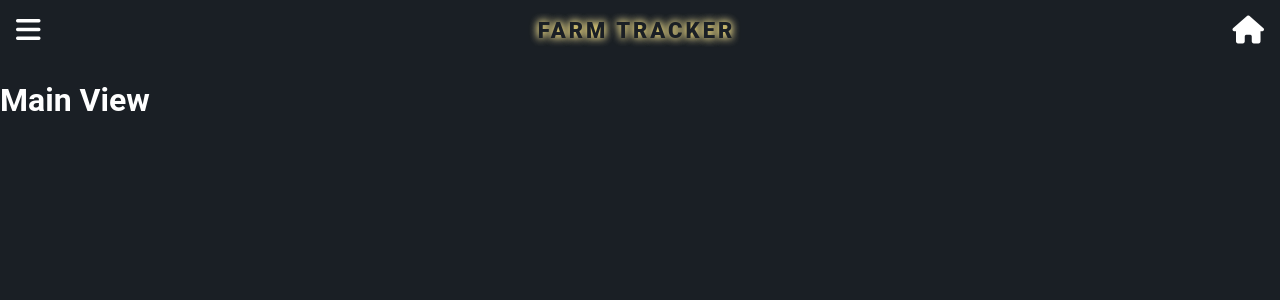
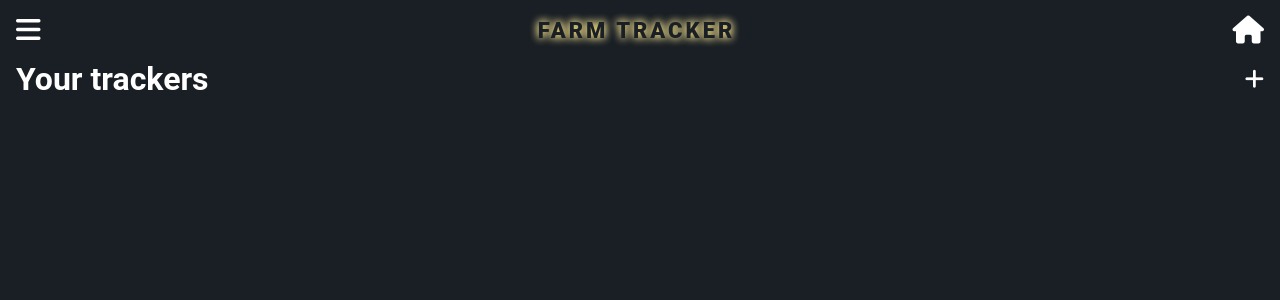
Before and after one commit to 7sbx7/UltimateTracker, a Vue app: page / in a window 1280 px wide. Shown: the top 300 px of the page. Built offline with nearby package versions, Linux system fonts and the light colour scheme.

Commit message:
feat: update folders structure, draft activity form

```diff
--- /dev/null
+++ b/public/css/global.css
@@ -0,0 +1,17 @@
+* {
+  -webkit-box-sizing: border-box;
+          box-sizing: border-box;
+  margin: 0;
+  padding: 0;
+  color: #ffffff;
+  font-family: "Roboto", sans-serif;
+}
+
+body {
+  width: 100%;
+  min-height: 100vh;
+  padding: 0 16px;
+  background-color: #1a1f25;
+  -webkit-box-sizing: border-box;
+          box-sizing: border-box;
+}/*# sourceMappingURL=global.css.map */
--- /dev/null
+++ b/public/css/global.min.css
@@ -0,0 +1 @@
+*{-webkit-box-sizing:border-box;box-sizing:border-box;margin:0;padding:0;color:#fff;font-family:"Roboto",sans-serif}body{width:100%;min-height:100vh;padding:0 16px;background-color:#1a1f25;-webkit-box-sizing:border-box;box-sizing:border-box}/*# sourceMappingURL=global.min.css.map */
--- a/src/App.vue
+++ b/src/App.vue
@@ -3,5 +3,5 @@
   <RouterView />
 </template>
 <script setup lang="ts">
-import FnHeader from './components/FnHeader.vue'
+import FnHeader from './components/organisms/FnHeader.vue'
 </script>
--- a/src/assets/scss/global.scss
+++ b/src/assets/scss/global.scss
@@ -1,21 +1,18 @@
 @import './functions';
 @import './variables';
+
+* {
+  box-sizing: border-box;
+  margin: 0;
+  padding: 0;
+  color: color($white, base);
+  font-family: 'Roboto', sans-serif;
+}
 
 body {
   width: 100%;
   min-height: 100vh;
-  margin: 0;
+  padding: 0 $pad * 2;
   background-color: color($gray, base);
+  box-sizing: border-box;
 }
-
-h1,
-h2,
-h3,
-h4,
-h5,
-h6,
-p,
-span {
-  color: color($white, base);
-  font-family: 'Roboto', sans-serif;
-}
--- a/src/components/FnHeader.vue
+++ b/src/components/organisms/FnHeader.vue
@@ -12,9 +12,9 @@
 
 <script setup lang="ts">
 import { ref } from 'vue'
-import { APP_NAME } from '../../utils/constants'
+import { APP_NAME } from '../../../utils/constants'
 
-// const menuOpened = ref<boolean>(false)
+const menuOpened = ref<boolean>(false)
 </script>
 
 <style lang="scss">
@@ -37,8 +37,16 @@ import { APP_NAME } from '../../utils/constants'
   &__icon {
     color: color($white, base);
     font-size: map-get($font-sizes, xxl);
-    padding: $pad * 2;
+    padding: $pad * 2 0;
     cursor: pointer;
+    transition: 0.3s;
+
+    &:hover {
+      text-shadow:
+        0 0 $pad color($yellow, base),
+        0 0 $pad color($white, base);
+      transform: scale(1.1);
+    }
   }
 }
 </style>
--- /dev/null
+++ b/src/components/pages/HomeView.vue
@@ -0,0 +1,162 @@
+<template>
+  <div class="trackers-heading">
+    <h1 class="th-title">Your trackers</h1>
+    <i
+      class="th-icon fa-solid fa-plus"
+      :class="{ opened: openActionBox }"
+      @click="openActionBox = !openActionBox"
+    ></i>
+  </div>
+
+  <div v-if="openActionBox" class="tracker-form">
+    <form @submit.prevent="handleAddActivity">
+      <div class="input-action-box">
+        <i class="iab-icon fa-solid fa-hammer"></i>
+        <div class="iab-input">
+          <label for="inputActivityName">Activity name</label>
+          <input
+            id="inputActivityName"
+            v-model="inputActivityName"
+            type="text"
+            placeholder="Activity name"
+            required
+          />
+        </div>
+      </div>
+
+      <div class="input-action-box">
+        <i class="iab-icon fa-solid fa-stopwatch"></i>
+        <div class="iab-input">
+          <label for="inputTimeLeft">Set the time</label>
+          <input
+            id="inputTimeLeft"
+            v-model="inputTimeLeft"
+            type="number"
+            placeholder="Minutes left"
+            required
+          />
+        </div>
+      </div>
+
+      <button class="tf-button" submit>Add Activity</button>
+    </form>
+  </div>
+
+  <!-- activity box -->
+  <div v-for="activity in activities" :key="activity.id">
+    <h2>{{ activity.name }}</h2>
+    <p>{{ activity.dateTime }}</p>
+  </div>
+</template>
+
+<script setup lang="ts">
+import { ref } from 'vue'
+import type { ActivityType } from '../../../types/activityTypes'
+const openActionBox = ref<boolean>(false)
+const inputActivityName = ref<string>('')
+const inputTimeLeft = ref<number | null>(null)
+
+// type this lol
+const activities = ref<Array<ActivityType>>([])
+
+const handleAddActivity = () => {
+  activities.value.push({
+    id: activities.value.length + 1,
+    name: inputActivityName.value,
+    dateTime: new Date().getTime() + inputTimeLeft.value! * 60 * 1000,
+  })
+
+  resetForm()
+}
+
+const resetForm = () => {
+  openActionBox.value = false
+  inputActivityName.value = ''
+  inputTimeLeft.value = null
+}
+</script>
+
+<style scoped lang="scss">
+.trackers-heading {
+  display: flex;
+  justify-content: space-between;
+  align-items: center;
+
+  .th-title {
+    display: block;
+  }
+
+  .th-icon {
+    color: color($white, base);
+    font-size: map-get($font-sizes, xl);
+    cursor: pointer;
+    transition: 0.3s;
+
+    &.opened {
+      text-shadow:
+        0 0 $pad color($yellow, base),
+        0 0 $pad color($white, base);
+      transform: rotate(45deg);
+    }
+  }
+}
+
+.tracker-form {
+  background-color: color($gray, tone-1);
+  // border: 2px solid color($yellow, base);
+  border-radius: $pad * 3 $pad * 3 0;
+  padding: $pad * 2;
+  margin: $pad * 2 0;
+
+  form {
+    display: flex;
+    flex-direction: column;
+
+    .tf-button {
+      outline: none;
+      border: none;
+      padding: $pad * 1.5;
+      background-color: color($yellow, base);
+      color: color($gray, tone-1);
+      border-radius: $pad;
+      cursor: pointer;
+      transition: 0.2s;
+
+      &:hover {
+        background-color: color($yellow, tone-2);
+      }
+    }
+  }
+
+  .input-action-box {
+    background-color: transparent;
+    border: 1px solid color($yellow, base);
+    border-radius: $pad * 0.5;
+    padding: $pad;
+    margin-bottom: $pad;
+
+    display: flex;
+    align-items: center;
+
+    .iab-icon {
+      font-size: map-get($font-sizes, xxl);
+      margin-right: $pad * 2;
+    }
+
+    .iab-input {
+      display: flex;
+      flex-direction: column;
+
+      input {
+        background: transparent;
+        border: none;
+        height: $pad * 3;
+        font-size: map-get($font-sizes, xl);
+        &:focus {
+          outline: none;
+        }
+      }
+    }
+  }
+}
+</style>
--- a/src/views/HomeView.vue
+++ /dev/null
@@ -1,4 +0,0 @@
-<template>
-  <h1>Main View</h1>
-</template>
-<script setup lang="ts"></script>
--- a/tsconfig.app.json
+++ b/tsconfig.app.json
@@ -1,6 +1,6 @@
 {
   "extends": "@vue/tsconfig/tsconfig.dom.json",
-  "include": ["env.d.ts", "src/**/*", "src/**/*.vue", "utils/*"],
+  "include": ["env.d.ts", "src/**/*", "src/**/*.vue", "utils/*", "types/*"],
   "exclude": ["src/**/__tests__/*"],
   "compilerOptions": {
     "composite": true,
--- /dev/null
+++ b/types/activityTypes.ts
@@ -0,0 +1,5 @@
+export type ActivityType = {
+  id: number
+  name: string
+  dateTime: number
+}
```
Also changed, not shown: src/router/index.ts (+5 -5 lines), src/components/pages/AboutView.vue (renamed from src/views/AboutView.vue), 2 other files (tests, documents, lock files or other folders).
